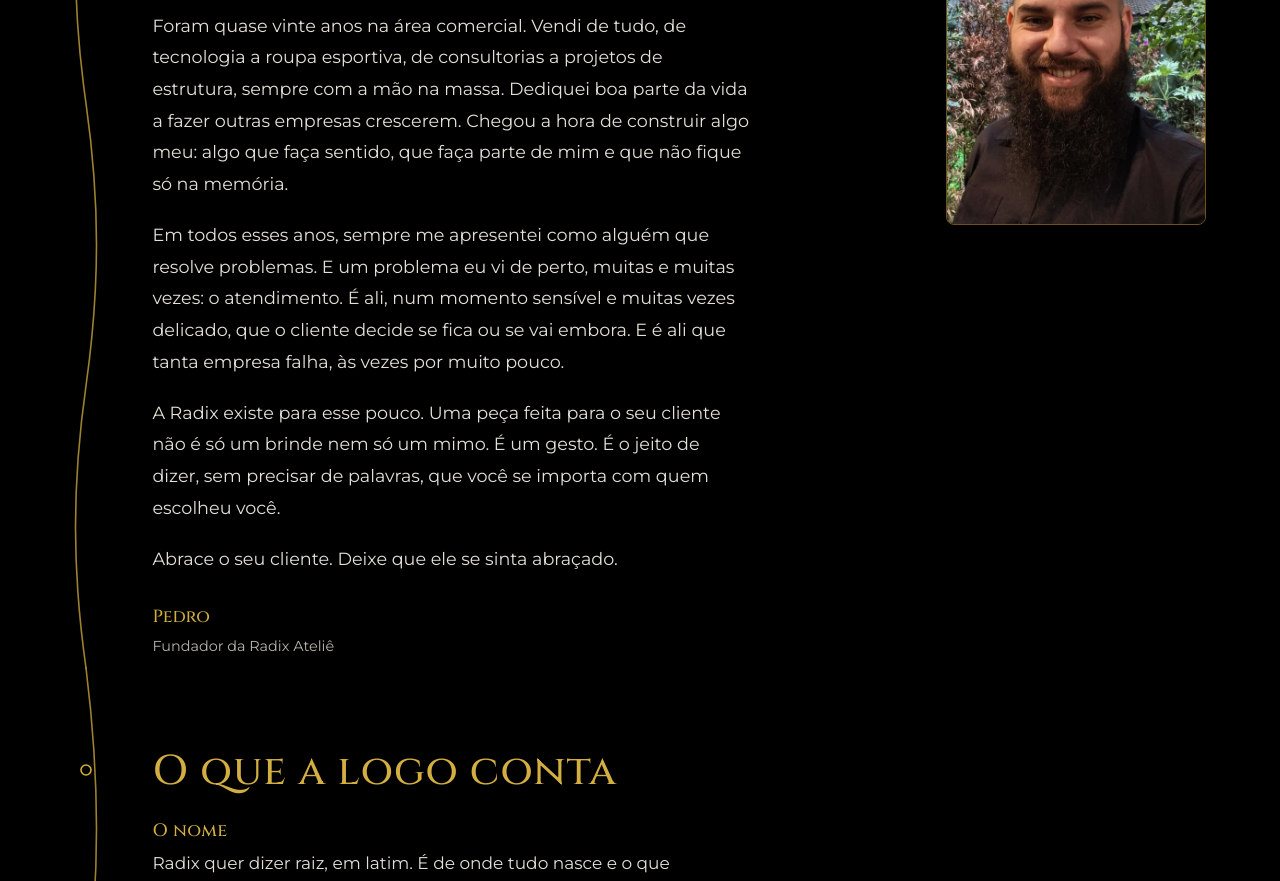
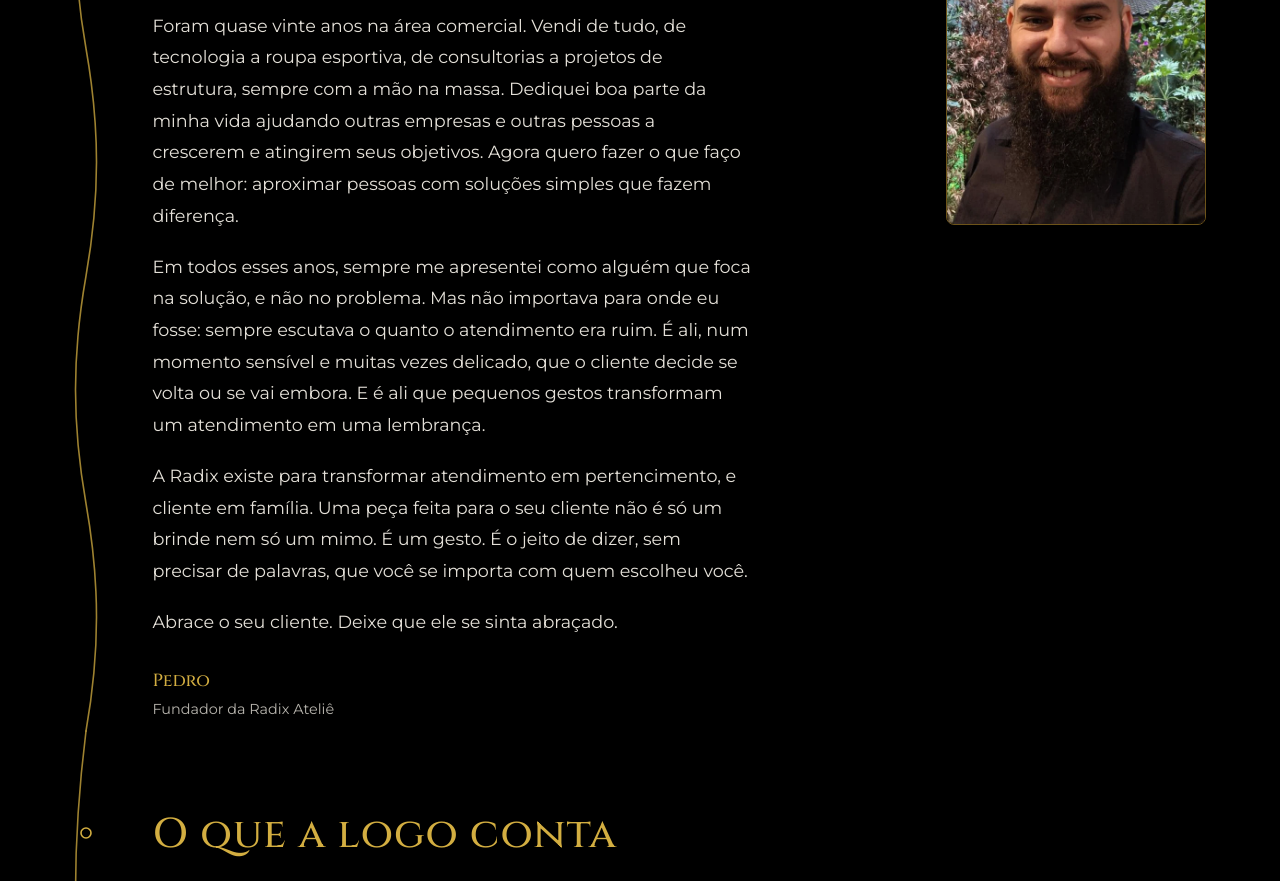
Before and after one commit to PedroRoque1992/radixatelie.github.io, a plain HTML site: page a-marca.html in a window 1280 px wide. Shown: the part 426-1307 px from the top of the page. Drawn offline with Linux system fonts and the light colour scheme.

Commit message:
A marca: nova versão da carta do fundador
Co-Authored-By: Claude Opus 5.5 <noreply@anthropic.com>
Claude-Session: https://claude.ai/code/session_01ASDBmpRLbFfCTR4Xq6PYwU

```diff
--- a/a-marca.html
+++ b/a-marca.html
@@ -46,9 +46,9 @@
     <figure class="retrato"><img src="img/pedro.webp" width="560" height="700" alt="Pedro, fundador da Radix Ateliê, sorrindo num jardim."></figure>
     <div class="carta">
       <p class="abre">A Radix nasceu de uma vontade antiga: criar raiz.</p>
-      <p>Foram quase vinte anos na área comercial. Vendi de tudo, de tecnologia a roupa esportiva, de consultorias a projetos de estrutura, sempre com a mão na massa. Dediquei boa parte da vida a fazer outras empresas crescerem. Chegou a hora de construir algo meu: algo que faça sentido, que faça parte de mim e que não fique só na memória.</p>
-      <p>Em todos esses anos, sempre me apresentei como alguém que resolve problemas. E um problema eu vi de perto, muitas e muitas vezes: o atendimento. É ali, num momento sensível e muitas vezes delicado, que o cliente decide se fica ou se vai embora. E é ali que tanta empresa falha, às vezes por muito pouco.</p>
-      <p>A Radix existe para esse pouco. Uma peça feita para o seu cliente não é só um brinde nem só um mimo. É um gesto. É o jeito de dizer, sem precisar de palavras, que você se importa com quem escolheu você.</p>
+      <p>Foram quase vinte anos na área comercial. Vendi de tudo, de tecnologia a roupa esportiva, de consultorias a projetos de estrutura, sempre com a mão na massa. Dediquei boa parte da minha vida ajudando outras empresas e outras pessoas a crescerem e atingirem seus objetivos. Agora quero fazer o que faço de melhor: aproximar pessoas com soluções simples que fazem diferença.</p>
+      <p>Em todos esses anos, sempre me apresentei como alguém que foca na solução, e não no problema. Mas não importava para onde eu fosse: sempre escutava o quanto o atendimento era ruim. É ali, num momento sensível e muitas vezes delicado, que o cliente decide se volta ou se vai embora. E é ali que pequenos gestos transformam um atendimento em uma lembrança.</p>
+      <p>A Radix existe para transformar atendimento em pertencimento, e cliente em família. Uma peça feita para o seu cliente não é só um brinde nem só um mimo. É um gesto. É o jeito de dizer, sem precisar de palavras, que você se importa com quem escolheu você.</p>
       <p>Abrace o seu cliente. Deixe que ele se sinta abraçado.</p>
       <p class="assina">Pedro<span>Fundador da Radix Ateliê</span></p>
     </div>
```
Also changed, not shown: 1 other file.
